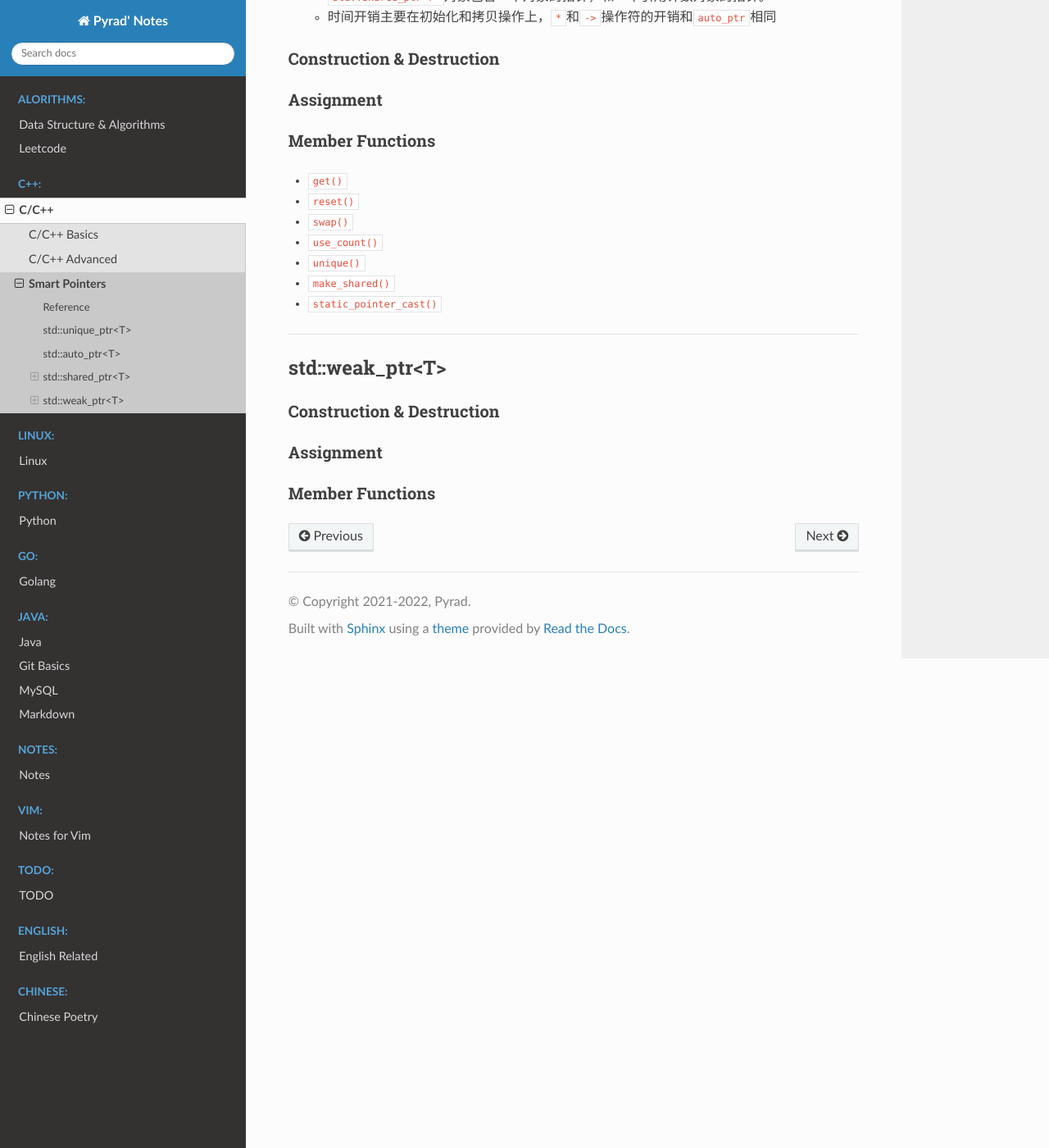
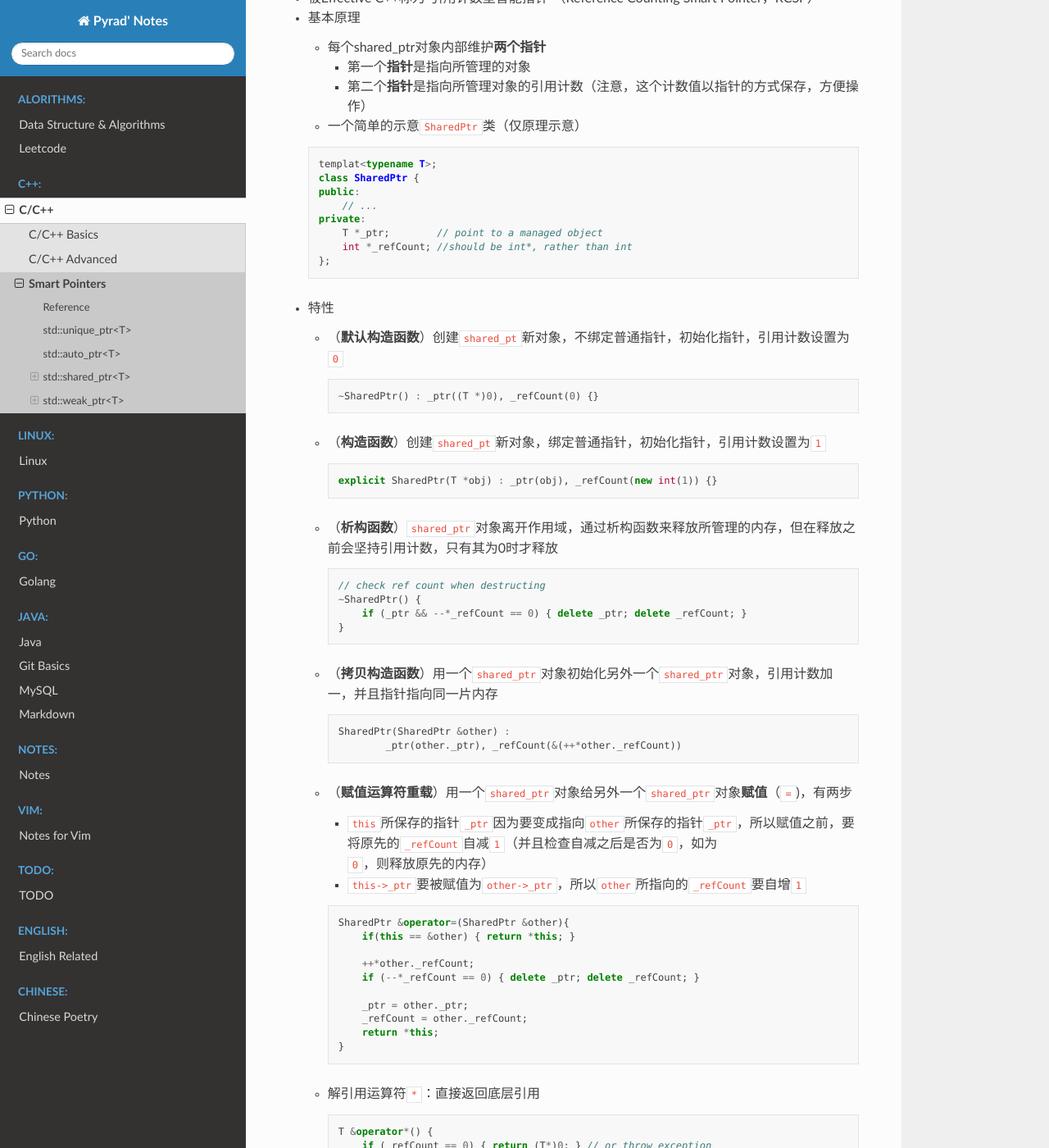
Before and after one commit to Pyrad/pyradnotes, a Sphinx documentation site: the page built from source/CPP/SmartPointers.md, in a window 1280 px wide and 1400 px high, scrolled down 2281 px. Shown: the whole window at 82% size. Built offline with Sphinx 7.4.7 and the Read the Docs theme 2.0.0, drawn with Linux system fonts in a browser that asks for light colours; some of the changed text lies outside the part shown.

Commit message:
Almost finish shared_ptr notes

````diff
--- a/source/CPP/SmartPointers.md
+++ b/source/CPP/SmartPointers.md
@@ -121,36 +121,138 @@ Reference articles: [C++ STL 四种智能指针](https://blog.csdn.net/K346K346/
 
 ## std::shared_ptr\<T\>
 
+### Basics
+
 - 被Effective C++称为“引用计数型智能指针”（Reference Counting Smart Pointer，RCSP）
+
+- 基本原理
+
+  - 每个shared_ptr对象内部维护**两个指针**
+    - 第一个**指针**是指向所管理的对象
+    - 第二个**指针**是指向所管理对象的引用计数（注意，这个计数值以指针的方式保存，方便操作）
+
+
+  - 一个简单的示意`SharedPtr`类（仅原理示意）
+
+  ```cpp
+  templat<typename T>;
+  class SharedPtr {
+  public:
+      // ...
+  private:
+      T *_ptr;        // point to a managed object
+      int *_refCount; //should be int*, rather than int
+  };
+  ```
+
+- 特性
+
+  - （**默认构造函数**）创建`shared_pt`新对象，不绑定普通指针，初始化指针，引用计数设置为`0`
+
+    ```cpp
+    ~SharedPtr() : _ptr((T *)0), _refCount(0) {}
+    ```
+
+
+
+  - （**构造函数**）创建`shared_pt`新对象，绑定普通指针，初始化指针，引用计数设置为`1`
+
+    ```cpp
+    explicit SharedPtr(T *obj) : _ptr(obj), _refCount(new int(1)) {}
+    ```
+
+
+
+  - （**析构函数**）`shared_ptr`对象离开作用域，通过析构函数来释放所管理的内存，但在释放之前会坚持引用计数，只有其为0时才释放
+
+    ```cpp
+    // check ref count when destructing
+    ~SharedPtr() {
+        if (_ptr && --*_refCount == 0) { delete _ptr; delete _refCount; }
+    }
+    ```
+
+
+
+  - （**拷贝构造函数**）用一个`shared_ptr`对象初始化另外一个`shared_ptr`对象，引用计数加一，并且指针指向同一片内存
+
+    ```cpp
+    SharedPtr(SharedPtr &other) :
+    	_ptr(other._ptr), _refCount(&(++*other._refCount))
+    ```
+
+
+
+  - （**赋值运算符重载**）用一个`shared_ptr`对象给另外一个`shared_ptr`对象**赋值**（`=`)，有两步
+
+    - `this`所保存的指针`_ptr`因为要变成指向`other`所保存的指针`_ptr`，所以赋值之前，要将原先的`_refCount`自减`1`（并且检查自减之后是否为`0`，如为`0`，则释放原先的内存）
+    - `this->_ptr`要被赋值为`other->_ptr`，所以`other`所指向的`_refCount`要自增`1`
+
+    ```cpp
+    SharedPtr &operator=(SharedPtr &other){
+        if(this == &other) { return *this; }
+
+        ++*other._refCount;
+        if (--*_refCount == 0) { delete _ptr; delete _refCount; }
+
+        _ptr = other._ptr;
+        _refCount = other._refCount;
+        return *this;
+    }
+    ```
+
+
+
+  - 解引用运算符`*`：直接返回底层引用
+
+    ```cpp
+    T &operator*() {
+        if (_refCount == 0) { return (T*)0; } // or throw exception
+        return *_ptr;
+    }
+    ```
+
+
+
+  - 指针运算符`->`：
+
+    ```cpp
+    T *operator->() {
+        if(_refCount == 0) { return 0; } // or throw exception
+        return _ptr;
+    }
+    ```
+
+
+
 - 额外的开销
+
   - `std::shared_ptr<T>`对象包含一个对象的指针，和一个引用计数对象的指针。
   - 时间开销主要在初始化和拷贝操作上，`*`和`->`操作符的开销和`auto_ptr`相同
 
 
 
+### Member Functions (Part)
+
+|   Function    |       Use       |
+| :-----------: | :-------------: |
+|    `get()`    |                 |
+|   `reset()`   |                 |
+| `use_count()` |                 |
+|  `unique()`   | Check if unique |
 
 
 
+### Non-Member Functions (Part)
+
+|        Function         |                   Use                    |
+| :---------------------: | :--------------------------------------: |
+|        `swap()`         | Exchange content of `shared_ptr` objects |
+|     `make_shared()`     |            Make `shared_ptr`             |
+| `static_pointer_cast()` |       Static cast of `shared_ptr`        |
+|     `get_deleter()`     |      Get deleter from `shared_ptr`       |
 
 
-
-### Construction & Destruction
-
-
-
-### Assignment
-
-
-
-### Member Functions
-
-- `get()`
-- `reset()`
-- `swap()`
-- `use_count()`
-- `unique()`
-- `make_shared()`
-- `static_pointer_cast()`
 
 
 
````
